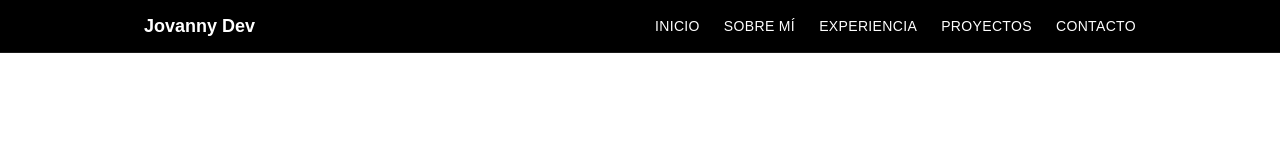
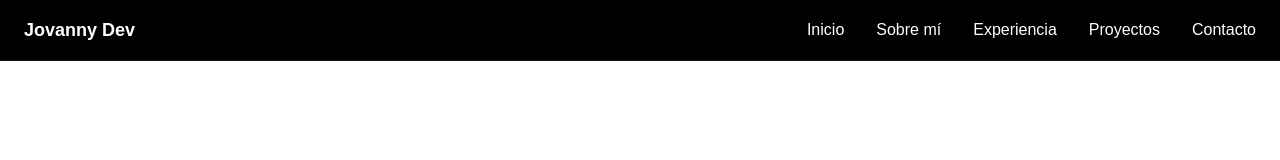
Before and after one commit to tropikow/Portfolio, a Next.js app: page / in a window 1280 px wide. Shown: the top 160 px of the page. Built offline with nearby package versions, Linux system fonts and the light colour scheme.

Commit message:
feat: add clsx dependency and enhance Navbar component with scroll detection and mobile sidebar

```diff
--- a/package.json
+++ b/package.json
@@ -9,6 +9,7 @@
     "lint": "next lint"
   },
   "dependencies": {
+    "clsx": "^2.1.1",
     "framer-motion": "^12.10.5",
     "lucide-react": "^0.509.0",
     "next": "15.3.2",
--- a/src/components/Navbar.tsx
+++ b/src/components/Navbar.tsx
@@ -1,50 +1,100 @@
 'use client'
-import { useState } from 'react'
+
+import { useState, useEffect } from 'react'
 import { Menu, X } from 'lucide-react'
+import clsx from 'clsx'
 
 const links = ['Inicio', 'Sobre mí', 'Experiencia', 'Proyectos', 'Contacto']
 
 export default function Navbar() {
   const [open, setOpen] = useState(false)
+  const [scrolled, setScrolled] = useState(false)
+
+  // Detectar scroll para cambiar el estilo del navbar
+  useEffect(() => {
+    const onScroll = () => setScrolled(window.scrollY > 20)
+    window.addEventListener('scroll', onScroll)
+    return () => window.removeEventListener('scroll', onScroll)
+  }, [])
+
+  // Bloquear scroll del fondo cuando el sidebar está abierto
+  useEffect(() => {
+    document.body.style.overflow = open ? 'hidden' : ''
+  }, [open])
 
   return (
-    <nav className="fixed top-0 left-0 w-full z-50 bg-black bg-opacity-80 backdrop-blur-sm text-white border-b border-white/10">
-      <div className="max-w-5xl mx-auto px-4 py-3 flex justify-between items-center">
-        <h1 className="font-bold text-lg">Jovanny Dev</h1>
+    <>
+      <header
+        className={clsx(
+          'fixed top-0 right-0 w-full z-50 flex items-center justify-between px-6 transition-all duration-300',
+          // fondo y blur siempre, pero más opaco al hacer scroll
+          'bg-black bg-opacity-60 backdrop-blur-sm border-b border-white/10',
+          scrolled && 'bg-opacity-80 py-2 shadow-lg',
+          !scrolled && 'py-4'
+        )}
+      >
+        <span className="font-bold text-lg text-white">Jovanny Dev</span>
 
-        {/* Desktop nav */}
-        <ul className="hidden md:flex space-x-6 text-sm uppercase tracking-wide">
-          {links.map(link => (
-            <li key={link}>
-              <a href={`#${link.toLowerCase().replace(' ', '')}`} className="hover:text-cyan-400 transition">
-                {link}
-              </a>
-            </li>
+        {/* Desktop links */}
+        <nav className="hidden md:flex space-x-8">
+          {links.map((link) => (
+            <a
+              key={link}
+              href={`#${link.toLowerCase().replace(' ', '')}`}
+              className="text-white hover:text-cyan-400 transition"
+            >
+              {link}
+            </a>
           ))}
-        </ul>
+        </nav>
 
-        {/* Mobile button */}
-        <button className="md:hidden" onClick={() => setOpen(!open)}>
-          {open ? <X size={24} /> : <Menu size={24} />}
+        {/* Mobile hamburger */}
+        <button
+          className="md:hidden p-2 text-white"
+          onClick={() => setOpen(true)}
+          aria-label="Abrir menú"
+        >
+          <Menu size={24} />
         </button>
-      </div>
+      </header>
 
-      {/* Mobile nav */}
-      {open && (
-        <ul className="md:hidden bg-black bg-opacity-90 px-4 pb-4 space-y-2 text-center text-sm uppercase tracking-wide">
-          {links.map(link => (
-            <li key={link}>
+      {/* Sidebar móvil */}
+      <aside
+        className={clsx(
+          'fixed top-0 right-0 h-full w-64 z-50 transform transition-transform duration-300',
+          open ? 'translate-x-0' : 'translate-x-full'
+        )}
+      >
+        {/* Fondo difuso detrás del sidebar */}
+        <div
+          className="fixed inset-0 bg-black/70 backdrop-blur-md"
+          onClick={() => setOpen(false)}
+        />
+
+        {/* Contenido del sidebar */}
+        <div className="relative h-full bg-black/90 p-6 flex flex-col">
+          <button
+            className="self-end mb-8 p-2 text-white hover:text-red-400"
+            onClick={() => setOpen(false)}
+            aria-label="Cerrar menú"
+          >
+            <X size={28} />
+          </button>
+
+          <nav className="flex flex-col space-y-6">
+            {links.map((link) => (
               <a
+                key={link}
                 href={`#${link.toLowerCase().replace(' ', '')}`}
-                className="block py-2 hover:text-cyan-400 transition"
+                className="text-white text-lg hover:text-cyan-400 transition"
                 onClick={() => setOpen(false)}
               >
                 {link}
               </a>
-            </li>
-          ))}
-        </ul>
-      )}
-    </nav>
+            ))}
+          </nav>
+        </div>
+      </aside>
+    </>
   )
 }
```
Also changed, not shown: 1 other file (tests, documents, lock files or other folders).
